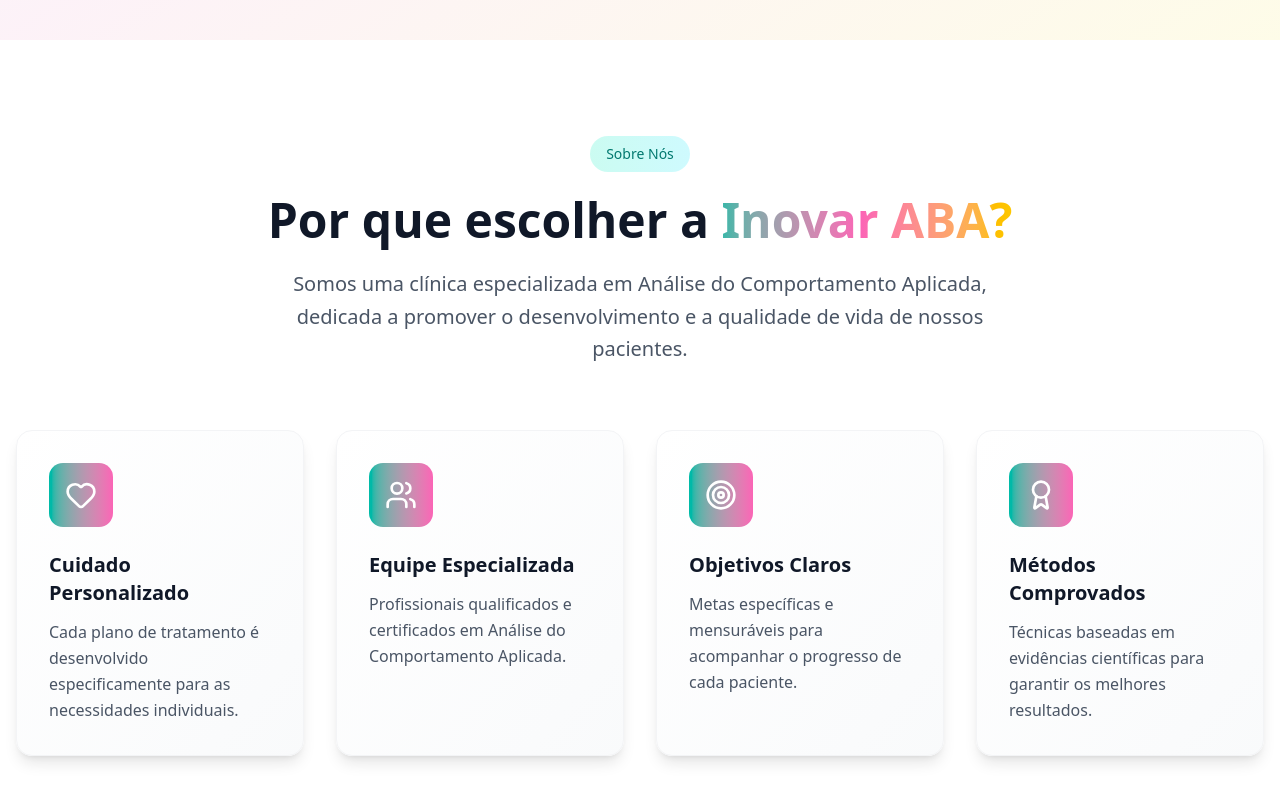
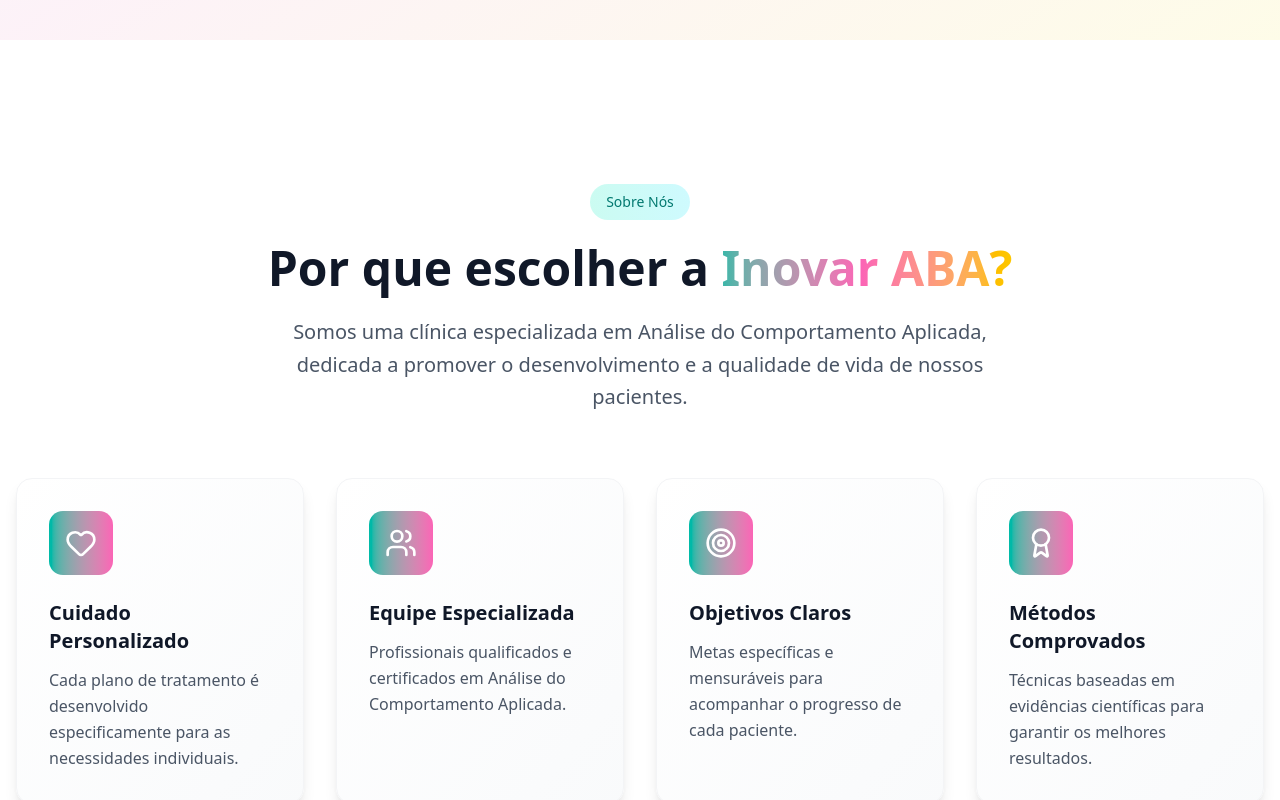
Before and after one commit to Patrick510/inovar_aba, a React (Vite) app: page / in a window 1280 px wide. Shown: the part 760-1560 px from the top of the page. Built offline with nearby package versions, Linux system fonts and the light colour scheme.

Commit message:
feat: add padding to About section for improved layout

```diff
--- a/src/components/About.tsx
+++ b/src/components/About.tsx
@@ -32,7 +32,7 @@
 
   return (
     <section id="about" className="py-16 md:py-24 bg-white">
-      <div className="container mx-auto px-4">
+      <div className="container mx-auto px-4 md:py-12">
         <div className="text-center mb-12 md:mb-16">
           <div className="inline-flex items-center px-4 py-2 bg-gradient-to-r from-teal-100 to-cyan-100 rounded-full mb-6">
             <span className="text-teal-700 font-medium text-sm">Sobre Nós</span>
```
